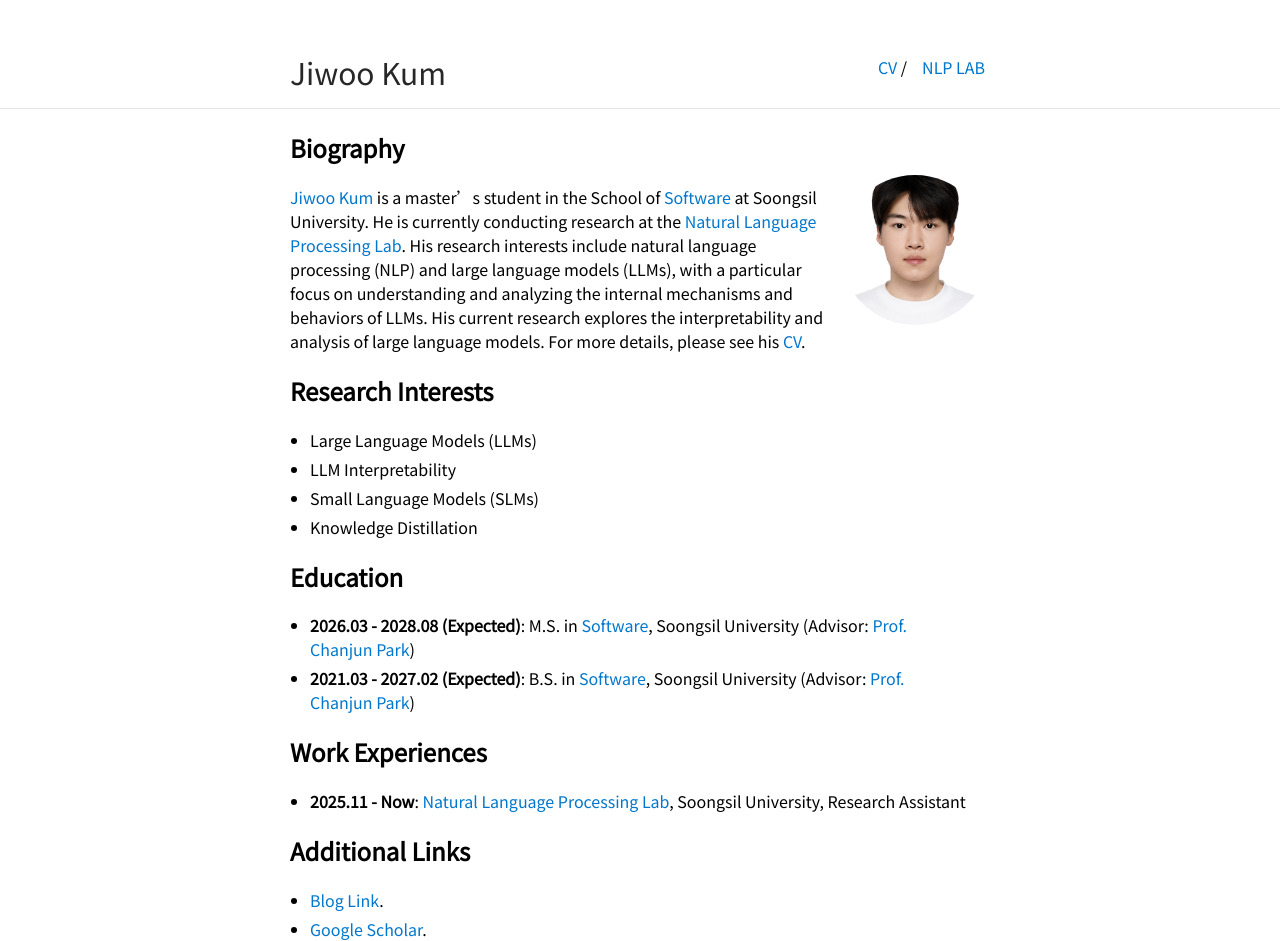
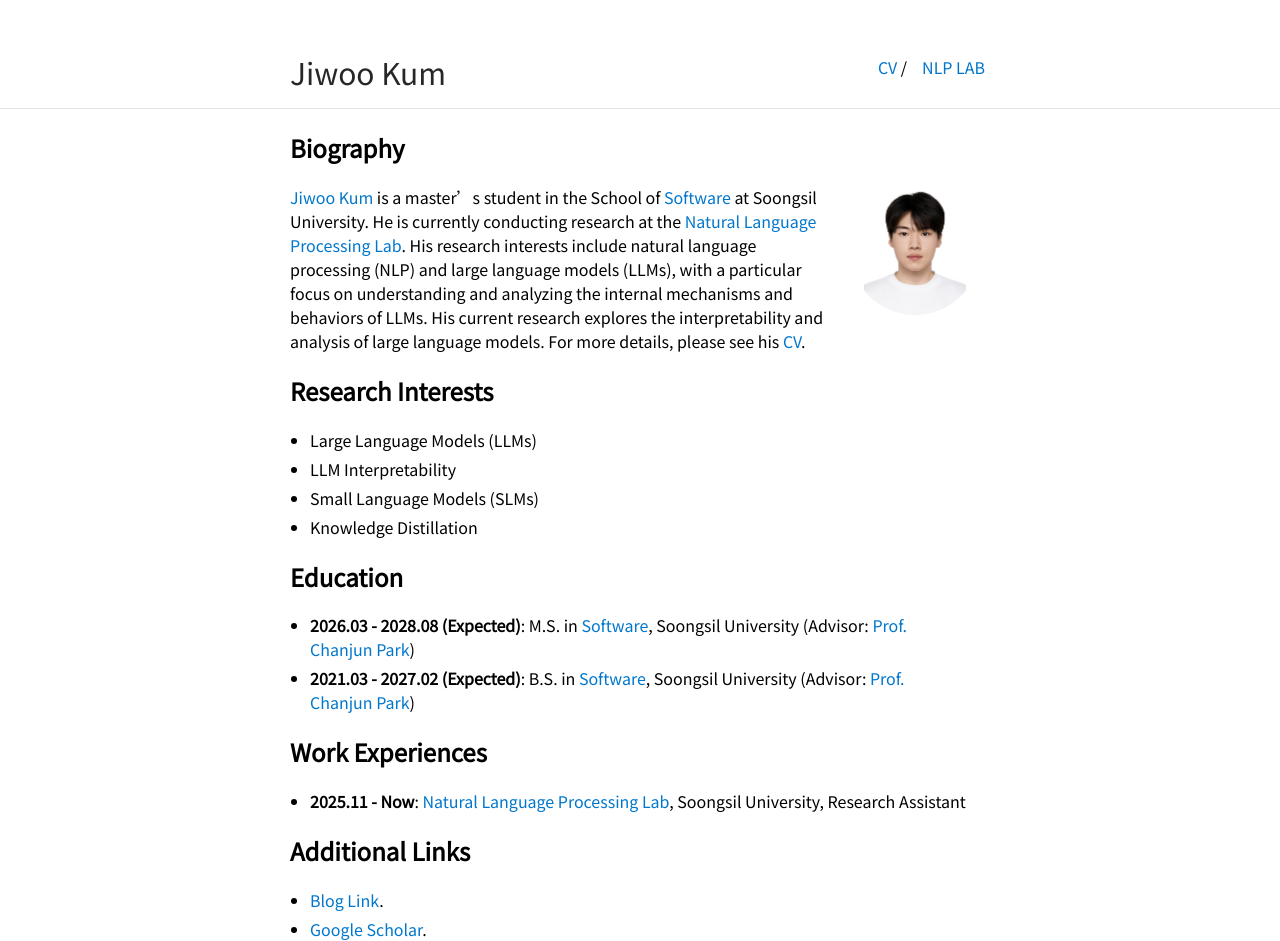
Before and after one commit to goldi1204/goldi1204.github.io, a Jekyll site: the page built from index.md, in a window 1280 px wide. Built offline with Jekyll 4.4.1, drawn with Linux system fonts in a browser that asks for light colours; our own code applies the rules of GitHub Pages for plain Markdown files.

Commit message:
Fit profile photo within frame

```diff
--- a/_sass/typography.scss
+++ b/_sass/typography.scss
@@ -42,8 +42,9 @@
         margin: -10px 0 0 15px;
         float: right;
         border-radius: 50%;
-        object-fit: cover;
-        object-fit: cover;
+        box-sizing: border-box;
+        object-fit: contain;
+        padding: 10px;
         p & {
             padding: 0;
             margin: 0;
```
